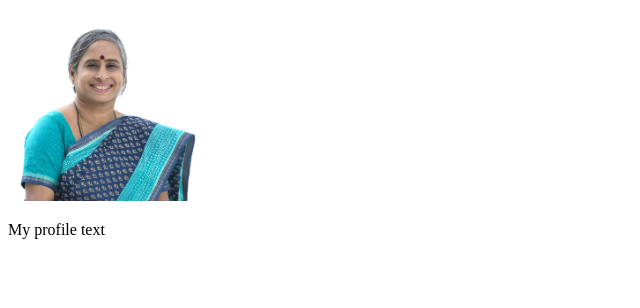
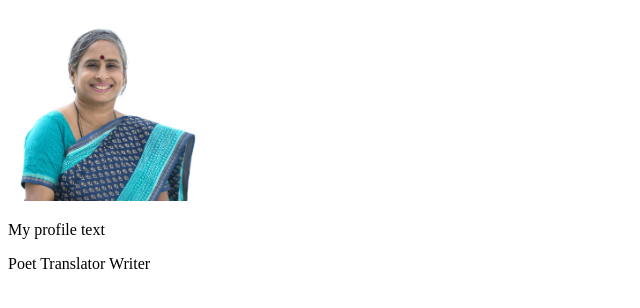
Before and after one commit to WriterMadhumitha/First-Project, a plain HTML site: page index.html in a window 1280 px wide. Shown: the part 120-428 px from the top of the page, without its empty margins (0-640 px from the left). Drawn offline with Linux system fonts and the light colour scheme.

Commit message:
added paragraph

```diff
--- a/index.html
+++ b/index.html
@@ -10,6 +10,7 @@
     <h1>new name</h1>
     <img width="200px" src="profile.jpg" alt="">
     <p>My profile text</p>
+    <p>Poet Translator Writer</p>
 
 </body>
 </html>
```
